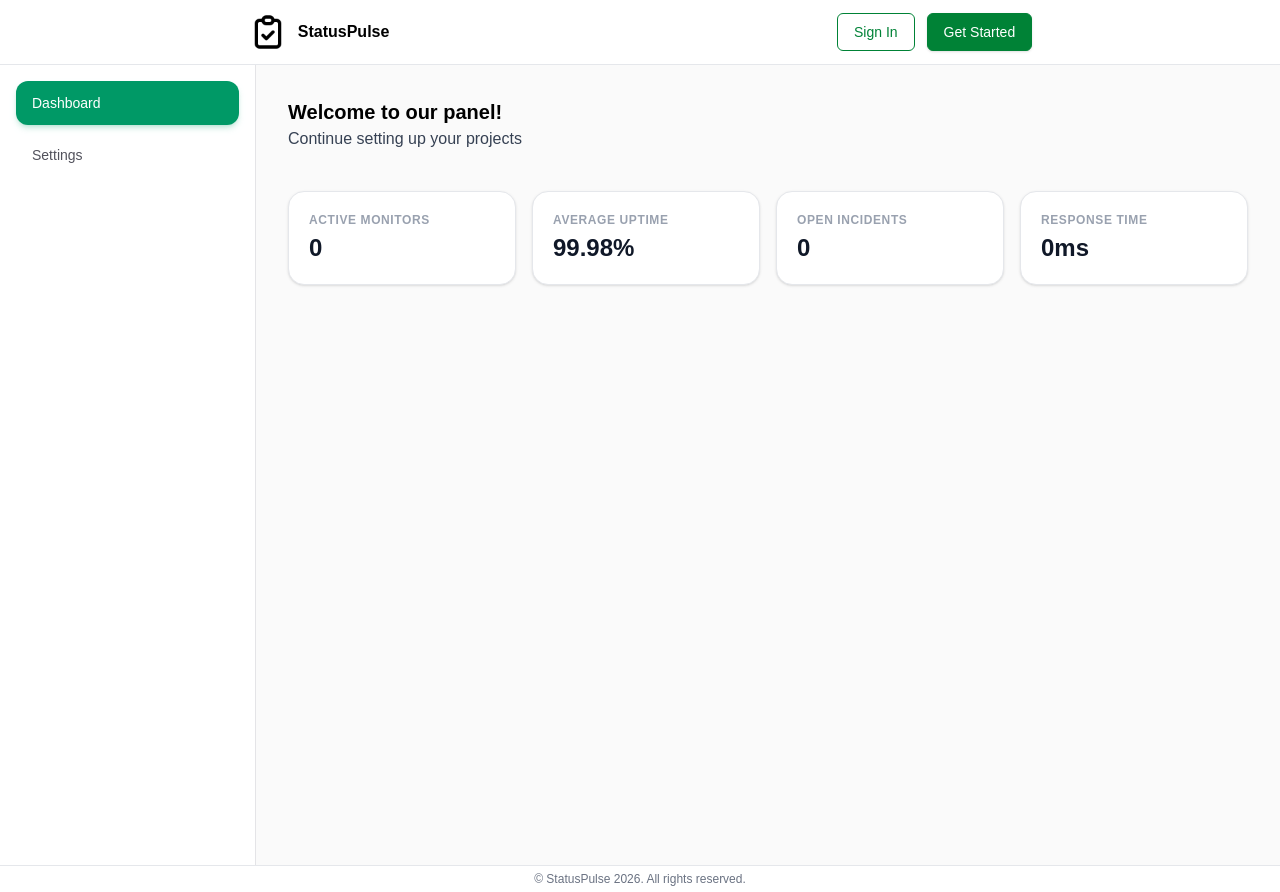
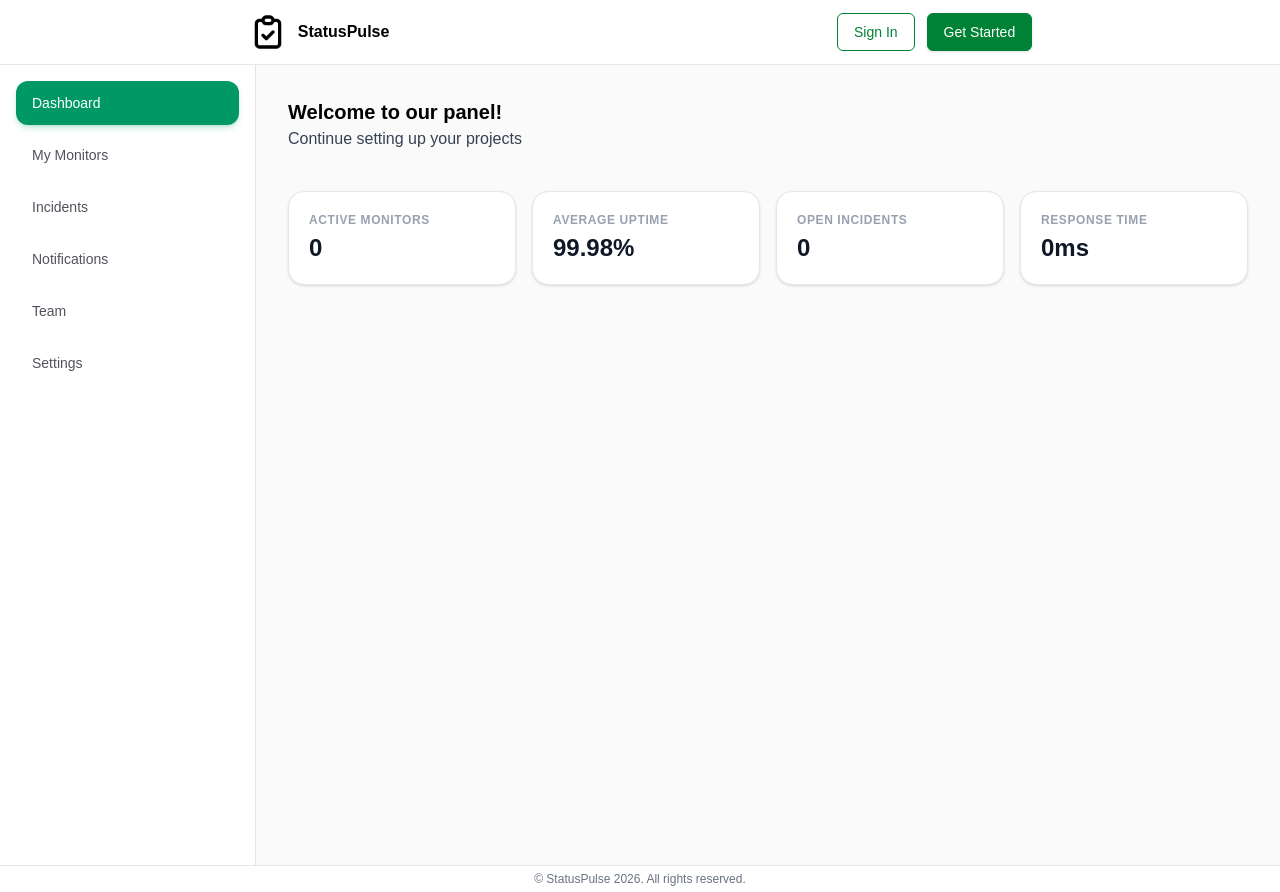
Before and after one commit to 0xGaziin/StatusPulse, a Next.js app in the folder frontend/: page /dashboard in a window 1280 px wide. Built offline with nearby package versions, Linux system fonts and the light colour scheme.

Commit message:
feat: add more pages to sidebar

```diff
--- a/frontend/src/components/layout/Sidebar.tsx
+++ b/frontend/src/components/layout/Sidebar.tsx
@@ -1,4 +1,4 @@
-'use client'
+'use client';
 
 import Link from "next/link"
 import { usePathname } from "next/navigation"
@@ -16,10 +16,30 @@ const pages = [
   },
   {
     id: 2,
+    title: 'My Monitors',
+    page: '/dashboard/monitors',
+  },
+  {
+    id: 3,
+    title: 'Incidents',
+    page: '/dashboard/monitors/incidents'
+  },
+  {
+    id: 4,
+    title: 'Notifications',
+    page: '/dashboard/settings/notifications'
+  },
+  {
+    id: 5,
+    title: 'Team',
+    page: '/dashboard/settings/teams'
+  },
+  {
+    id: 6,
     title: 'Settings',
     page: '/dashboard/settings'
-  }
-]
+  },
+];
 
 export default function Sidebar({ isOpen, onClose }: SidebarProps) {
   const currentPath = usePathname()
```
